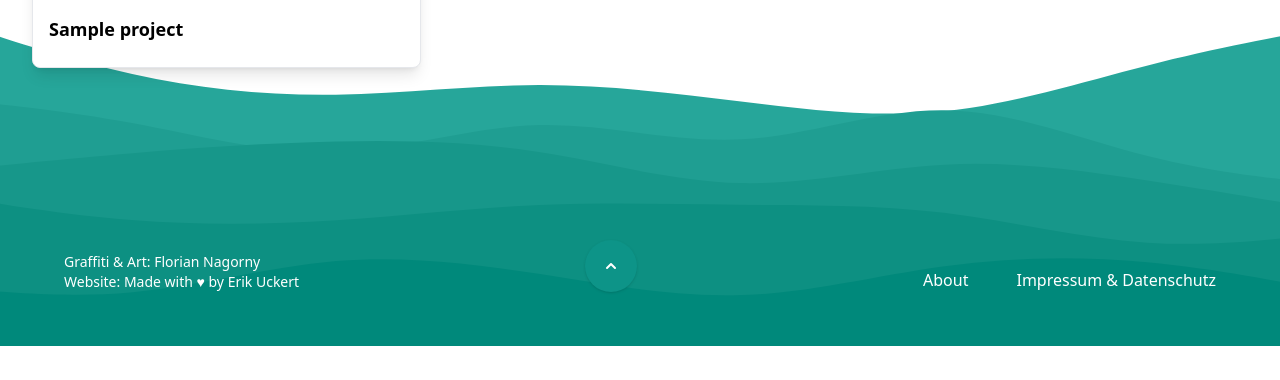
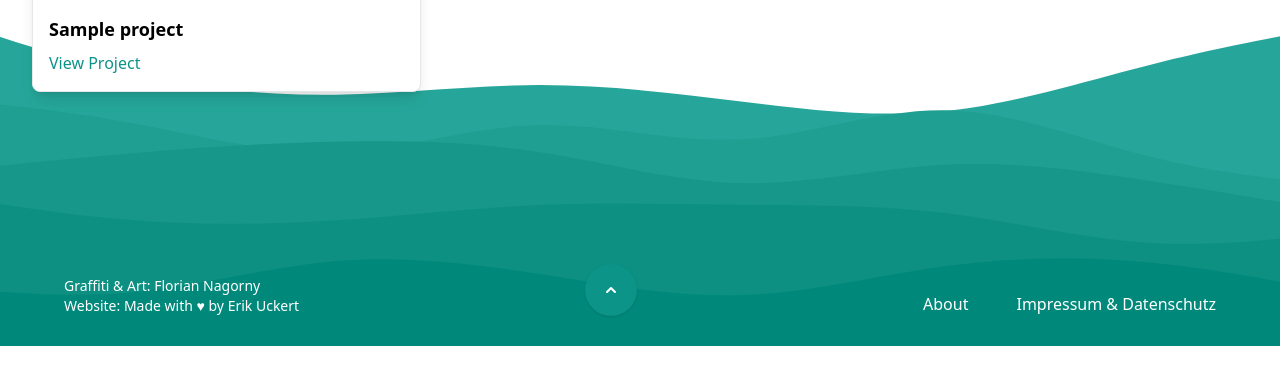
Before and after one commit to flo-debug/machlack, a FastAPI app: template app/templates/index.html in a window 1280 px wide. Shown: the part 454-834 px from the top of the page. Before the commit the page ends 800 px from the top, so only its background shows below. Run offline with FastAPI, Linux system fonts and the light colour scheme; the template is opened without the code that fills it: most values are stand-ins (such as "Sample title", 1, 10 or a date in 2020); grey boxes marked "Sample" are stand-in pictures; some libraries are stand-ins or nearby versions.

Commit message:
Refactor project grid layout and update image source in projects.html

```diff
--- a/app/templates/projects.html
+++ b/app/templates/projects.html
@@ -7,7 +7,7 @@
         >
             <a href="/project/{{ project.name }}">
                 <img
-                    src="/projects/{{ project.name }}/thumbnail.jpg"
+                    src="/projects/{{ project.name }}/{{ project.images[0] }}"
                     alt="{{ project.name }}"
                     class="h-48 w-full object-cover"
                 />
@@ -15,6 +15,9 @@
                     <h3 class="text-lg font-bold mb-2">
                         {{ project.name }}
                     </h3>
+                    <p class="text-teal-600 hover:text-blue-700">
+                        View Project
+                    </p>
                 </div>
             </a>
         </div>
```
